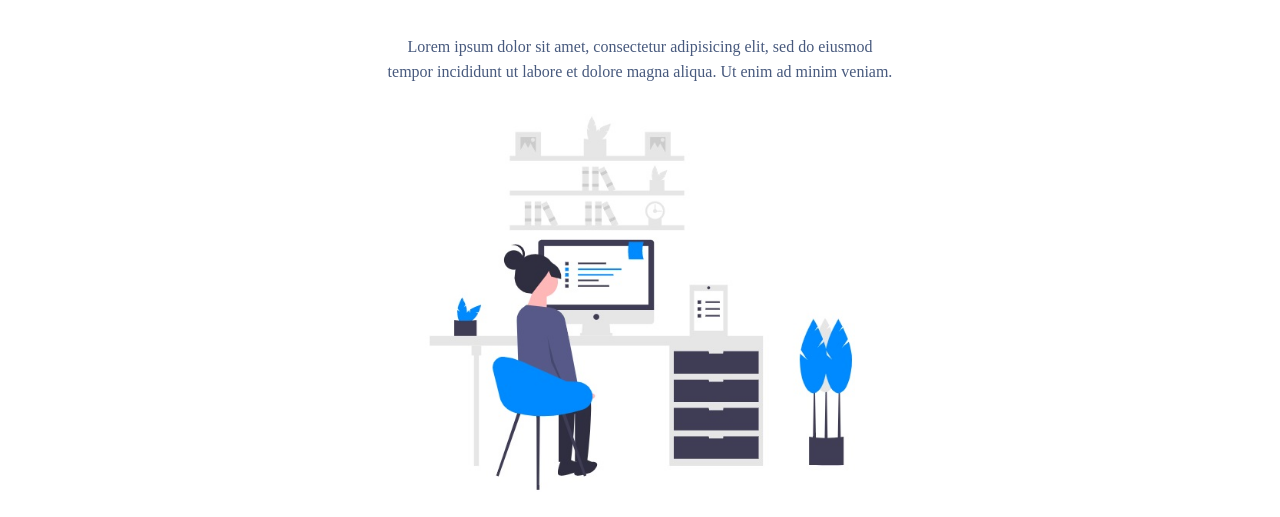
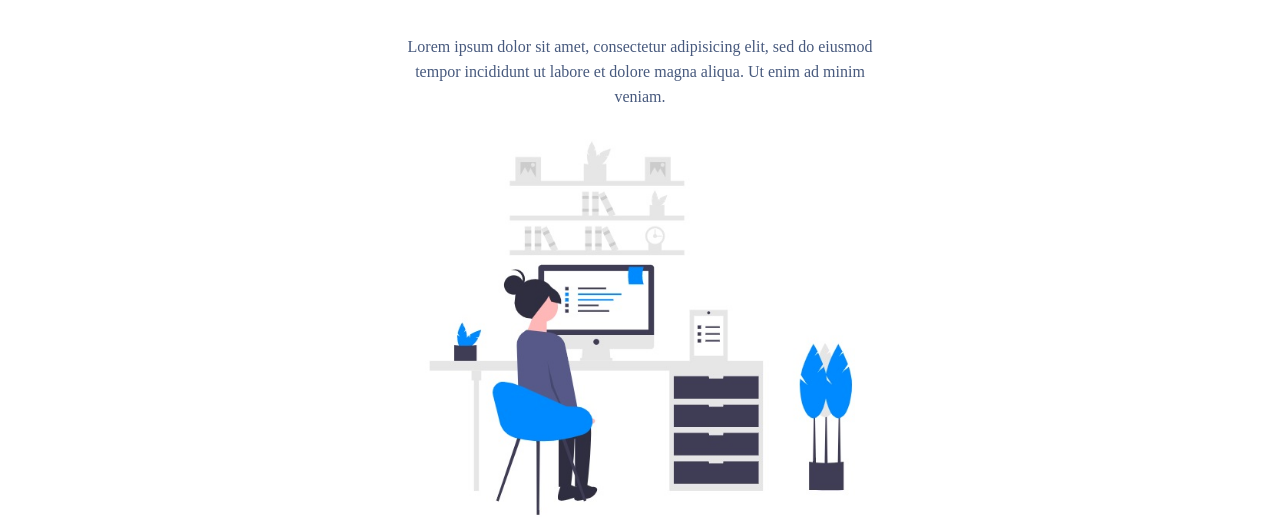
Before and after one commit to talimulislam05/quick-project-final, a plain HTML site: page index.html in a window 1280 px wide. Shown: the part 301-818 px from the top of the page. Drawn offline with Linux system fonts and the light colour scheme.

Commit message:
Update style.css

```diff
--- a/style.css
+++ b/style.css
@@ -83,7 +83,7 @@ header{
 
 .b-p{
     color: #47597d;
-    padding: 0px 255px;
+    padding: 0px 270px;
     line-height: 25px;
 }
 
```
